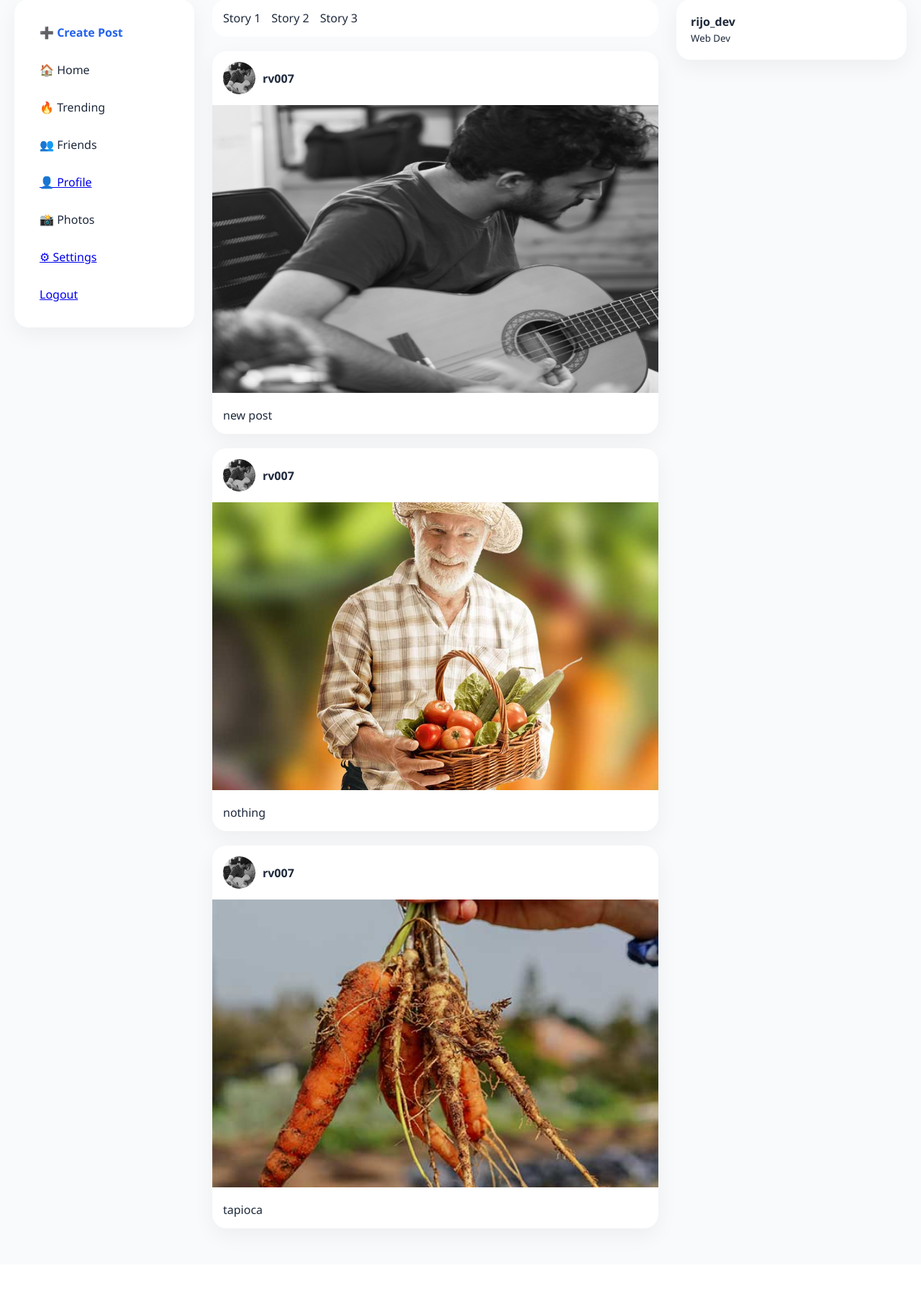
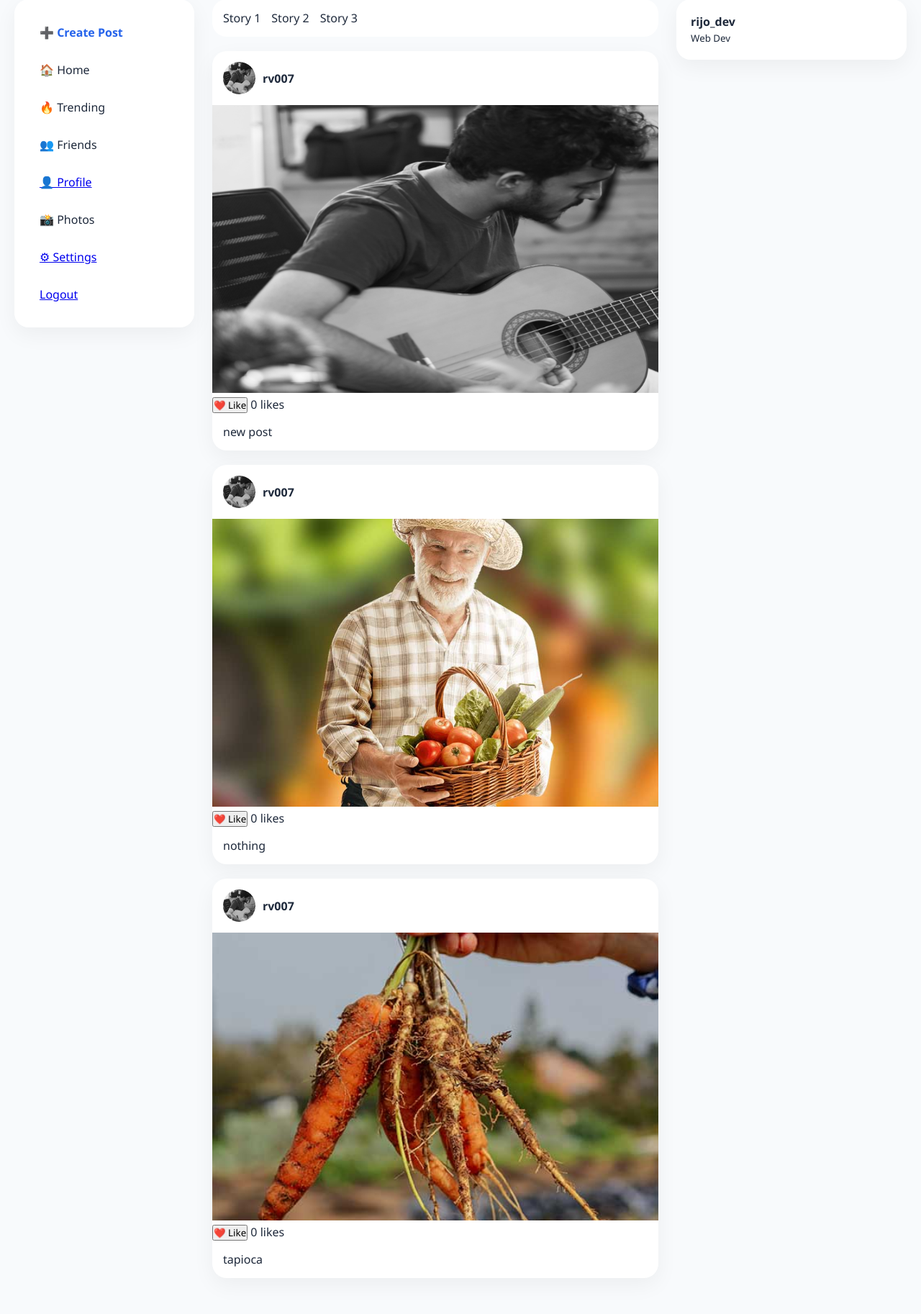
Before and after one commit to rijogit007/social_media, a Django app: page /home in a window 1280 px wide. Shown: the part 106-1932 px from the top of the page at 72% size. Before the commit the page ends 1824 px from the top, so only its background shows below. Run offline with Django 4.2, Linux system fonts and the light colour scheme; a user stored in the database is signed in; data comes from the database, SQL or seed files in the repository; both versions use the stored data as it was after the commit.

Commit message:
new commit

```diff
--- a/socialbook/core/templates/home.html
+++ b/socialbook/core/templates/home.html
@@ -248,6 +248,8 @@
     <div class="post-header">
         <img src="{{profile.profileimg.url}}">
 
+
+
        <div>
             <strong>{{ profile.user }}</strong>
         </div>
@@ -257,10 +259,21 @@
     <img class="post-image"
          src="{{post.image.url}}">
 
+
+    <div class="post-actions">
+        <form action="/like-post" method="POST" style="display: inline;">
+            {% csrf_token %}
+            <input type="hidden" name="post_id" value="{{ post.id }}">
+            <button type="submit" class="like-btn">
+                ❤️ Like
+            </button>
+        </form>
+        <span class="like-count">{{ post.no_of_likes }} likes</span>
+    </div>
+
     <div class="post-content">
         {{ post.caption }}
     </div>
-
 </div>
 
 {% endfor %}
--- a/socialbook/core/views.py
+++ b/socialbook/core/views.py
@@ -227,3 +227,16 @@ def like_post(request):
 
     if like_filter==None:
         new_like=LikePost.objects.create(post_id=post_id,username=username)
+
+        post.no_of_likes=post.no_of_likes+1
+        post.save()
+        return redirect('home')
+
+    else:
+
+        like_filter.delete()
+
+        post.no_of_likes=post.no_of_likes-1
+        post.save()
+
+        return redirect('home')
```
Also changed, not shown: socialbook/db.sqlite3, socialbook/media/post_images/blog-3.jpg (added).
